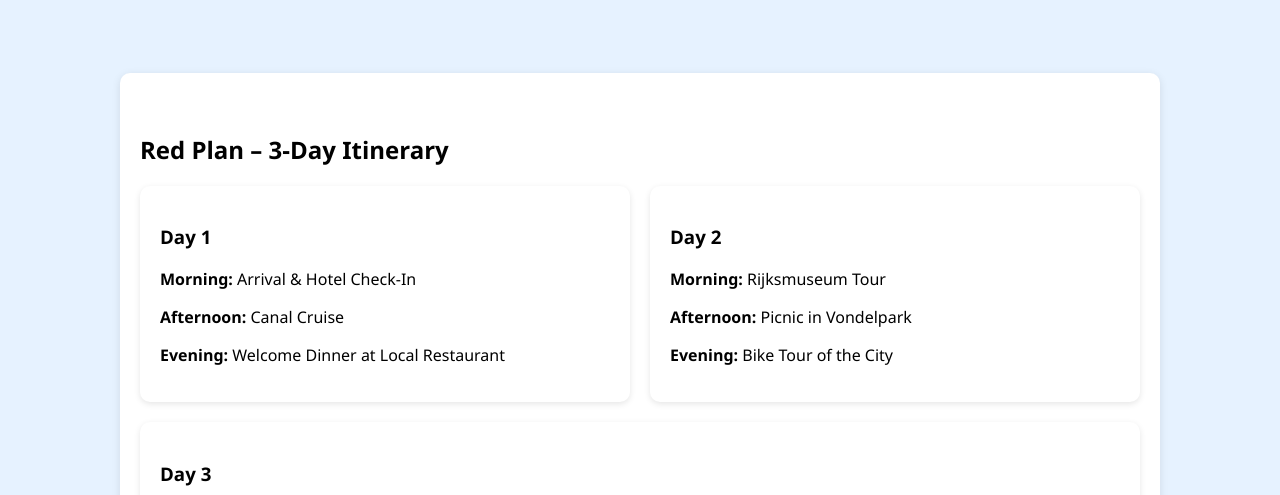
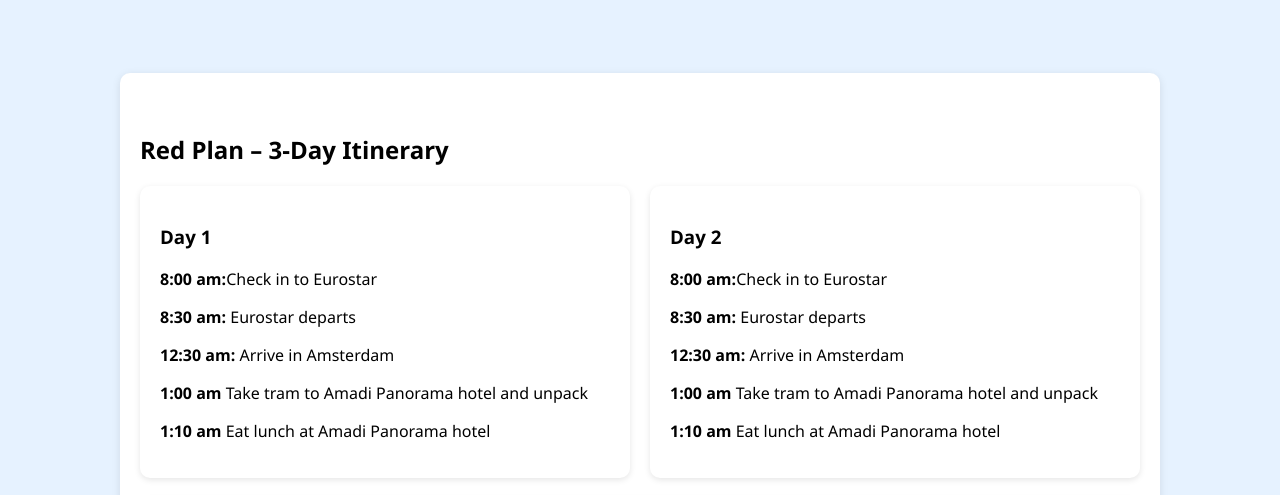
Before and after one commit to godutchtravels/godutchtravels.github.io, a plain HTML site: page itineraryred.html in a window 1280 px wide. Shown: the part 241-736 px from the top of the page. Drawn offline with Linux system fonts and the light colour scheme.

Commit message:
Update itineraryred.html

```diff
--- a/itineraryred.html
+++ b/itineraryred.html
@@ -142,15 +142,20 @@
   <div style="display: flex; flex-wrap: wrap; gap: 20px;">
     <div style="flex: 1 1 300px; background: white; padding: 20px; border-radius: 10px; box-shadow: 0 2px 6px rgba(0,0,0,0.1);">
       <h3>Day 1</h3>
-      <p><strong>Morning:</strong> Arrival & Hotel Check-In</p>
-      <p><strong>Afternoon:</strong> Canal Cruise</p>
-      <p><strong>Evening:</strong> Welcome Dinner at Local Restaurant</p>
+      <p><strong>8:00 am:</strong>Check in to Eurostar</p>
+      <p><strong>8:30 am:</strong> Eurostar departs</p>
+      <p><strong>12:30 am:</strong> Arrive in Amsterdam</p>
+      <p><strong>1:00 am</strong> Take tram to Amadi Panorama hotel and unpack</p>
+      <p><strong>1:10 am</strong> Eat lunch at Amadi Panorama hotel</p>
     </div>
     <div style="flex: 1 1 300px; background: white; padding: 20px; border-radius: 10px; box-shadow: 0 2px 6px rgba(0,0,0,0.1);">
       <h3>Day 2</h3>
-      <p><strong>Morning:</strong> Rijksmuseum Tour</p>
-      <p><strong>Afternoon:</strong> Picnic in Vondelpark</p>
-      <p><strong>Evening:</strong> Bike Tour of the City</p>
+      <p><strong>8:00 am:</strong>Check in to Eurostar</p>
+      <p><strong>8:30 am:</strong> Eurostar departs</p>
+      <p><strong>12:30 am:</strong> Arrive in Amsterdam</p>
+      <p><strong>1:00 am</strong> Take tram to Amadi Panorama hotel and unpack</p>
+      <p><strong>1:10 am</strong> Eat lunch at Amadi Panorama hotel</p>
+
     </div>
     <div style="flex: 1 1 300px; background: white; padding: 20px; border-radius: 10px; box-shadow: 0 2px 6px rgba(0,0,0,0.1);">
       <h3>Day 3</h3>
```
